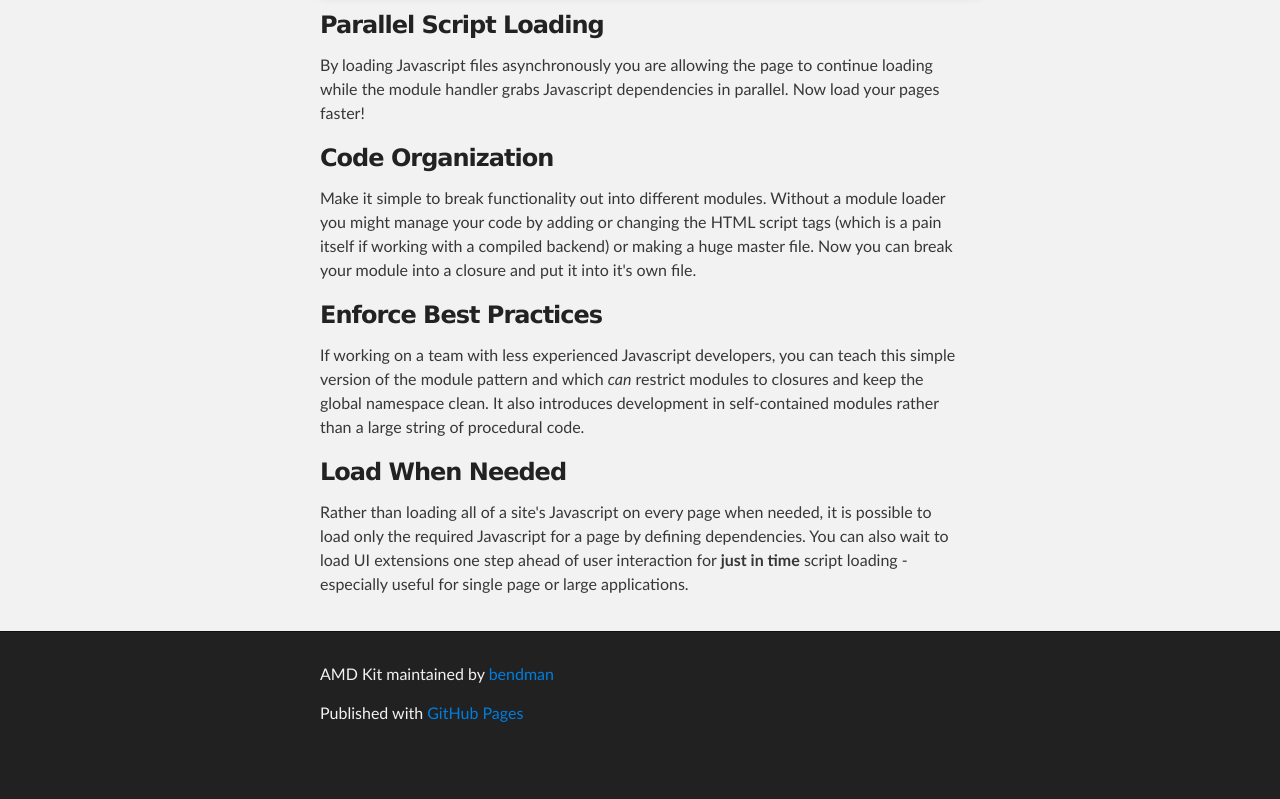
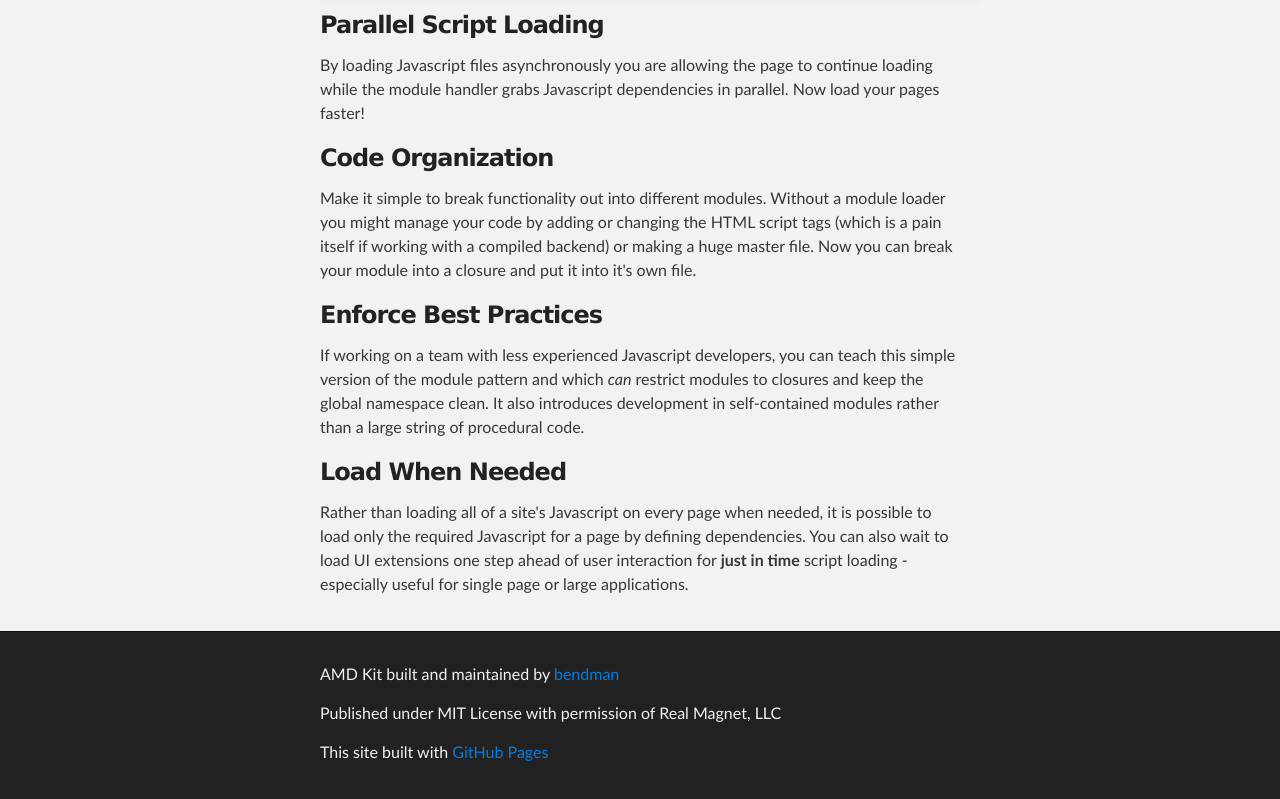
Before and after one commit to bendman/amd-kit, a plain HTML site: page index.html in a window 1280 px wide. Shown: the part 1009-1808 px from the top of the page. Before the commit the page ends 1769 px from the top, so only its background shows below. Drawn offline with Linux system fonts and the light colour scheme.

Commit message:
adding copyright and Real Magnet reference

```diff
--- a/index.html
+++ b/index.html
@@ -79,12 +79,13 @@
     <!-- FOOTER  -->
     <div id="footer_wrap" class="outer">
       <footer class="inner">
-        <p class="copyright">AMD Kit maintained by <a href="https://github.com/bendman">bendman</a></p>
-        <p>Published with <a href="http://pages.github.com">GitHub Pages</a></p>
+        <p class="copyright">AMD Kit built and maintained by <a href="https://github.com/bendman">bendman</a></p>
+        <p>Published under MIT License with permission of Real Magnet, LLC</p>
+        <p>This site built with <a href="http://pages.github.com">GitHub Pages</a></p>
       </footer>
     </div>
 
-              <script type="text/javascript">
+          <script type="text/javascript">
             var gaJsHost = (("https:" == document.location.protocol) ? "https://ssl." : "http://www.");
             document.write(unescape("%3Cscript src='" + gaJsHost + "google-analytics.com/ga.js' type='text/javascript'%3E%3C/script%3E"));
           </script>
```
